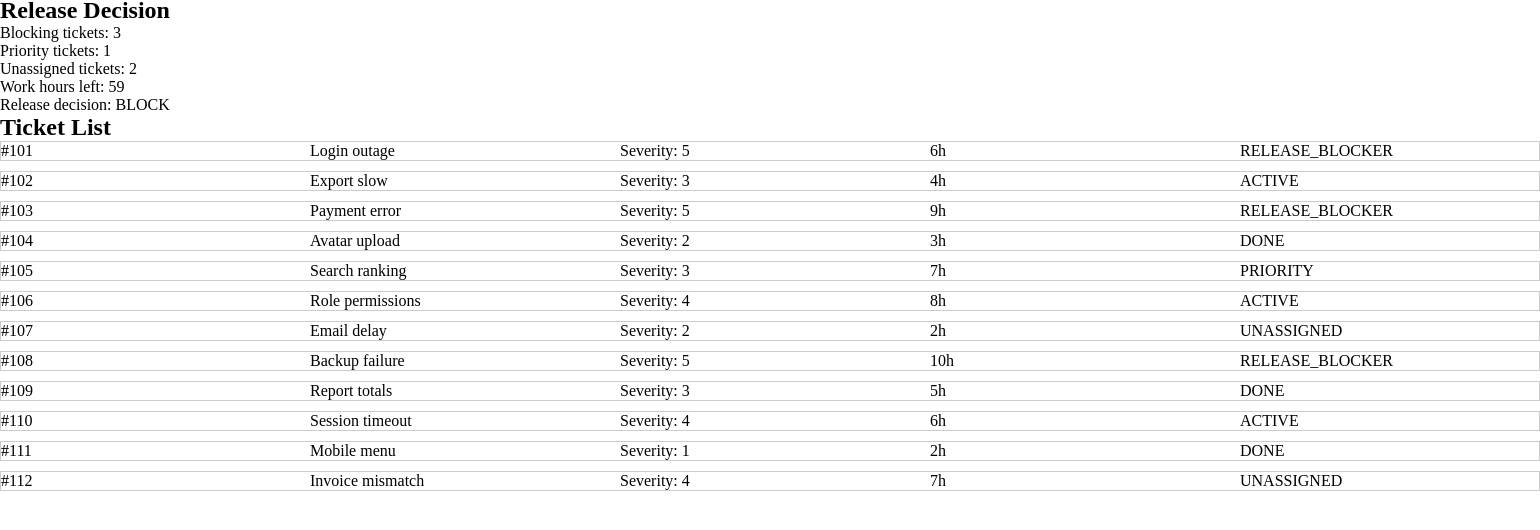
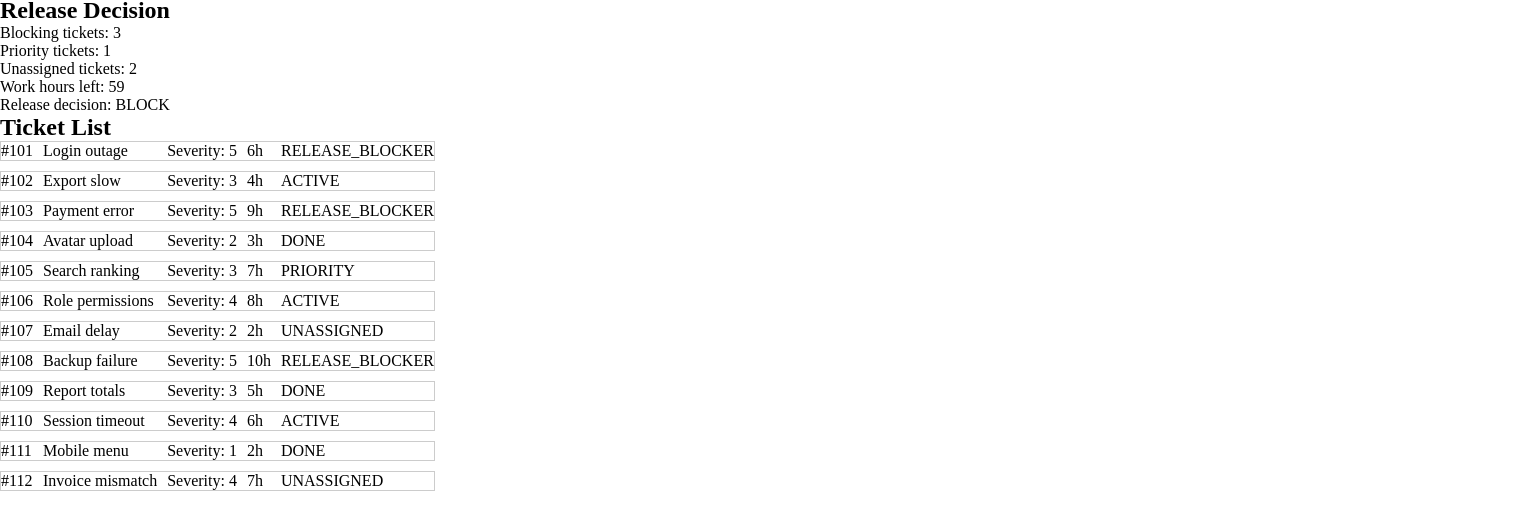
Before and after one commit to Isglassen/TE4_ReleaseDecisionSystem, a plain HTML site: page index.html in a window 1280 px wide. Shown: the part 40-570 px from the top of the page, 1540 px wide, since content can reach past the window. Drawn offline with Linux system fonts and the light colour scheme.

Commit message:
Better grid columns

```diff
--- a/style.css
+++ b/style.css
@@ -7,7 +7,7 @@
 #ticketList {
 	display: grid;
 	gap: 10px;
-	grid-template-columns: repeat(5, minmax(300px, 1fr));
+	grid-template-columns: repeat(5, auto);
 	width: fit-content;
 }
 
```
